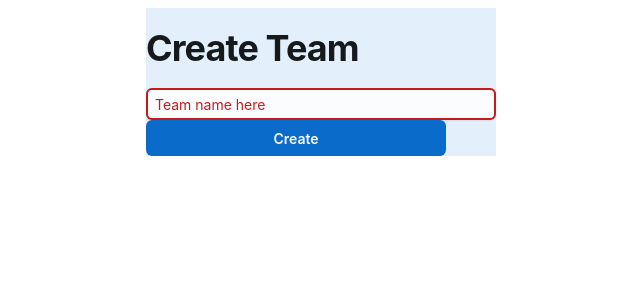
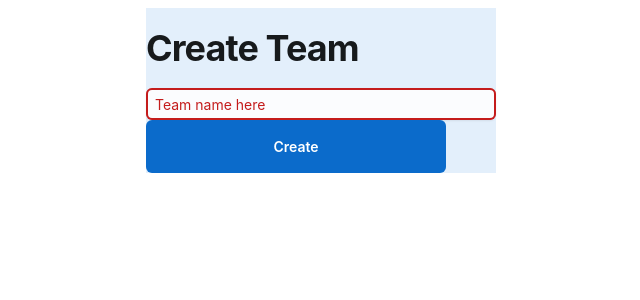
Before and after one commit to caryj567/JoyUI1, a React (Create React App) app: page / in a window 1280 px wide. Shown: the top 300 px of the page, without its empty margins (319-959 px from the left). Built offline with nearby package versions, Linux system fonts and the light colour scheme.

Commit message:
Update Center.tsx

```diff
--- a/src/Center.tsx
+++ b/src/Center.tsx
@@ -30,7 +30,7 @@ export default function BasicButtons()
                       variant="outlined" />
                     {/*<FormHelperText>Help!</FormHelperText>*/}
                   </FormControl>
-                <Button sx={{width:300, mx:"auto"}}>Create</Button>
+                <Button sx={{width:300, mx:"auto", py:2, px: 3}}>Create</Button>
             </Sheet>
         </Box>
 
```
